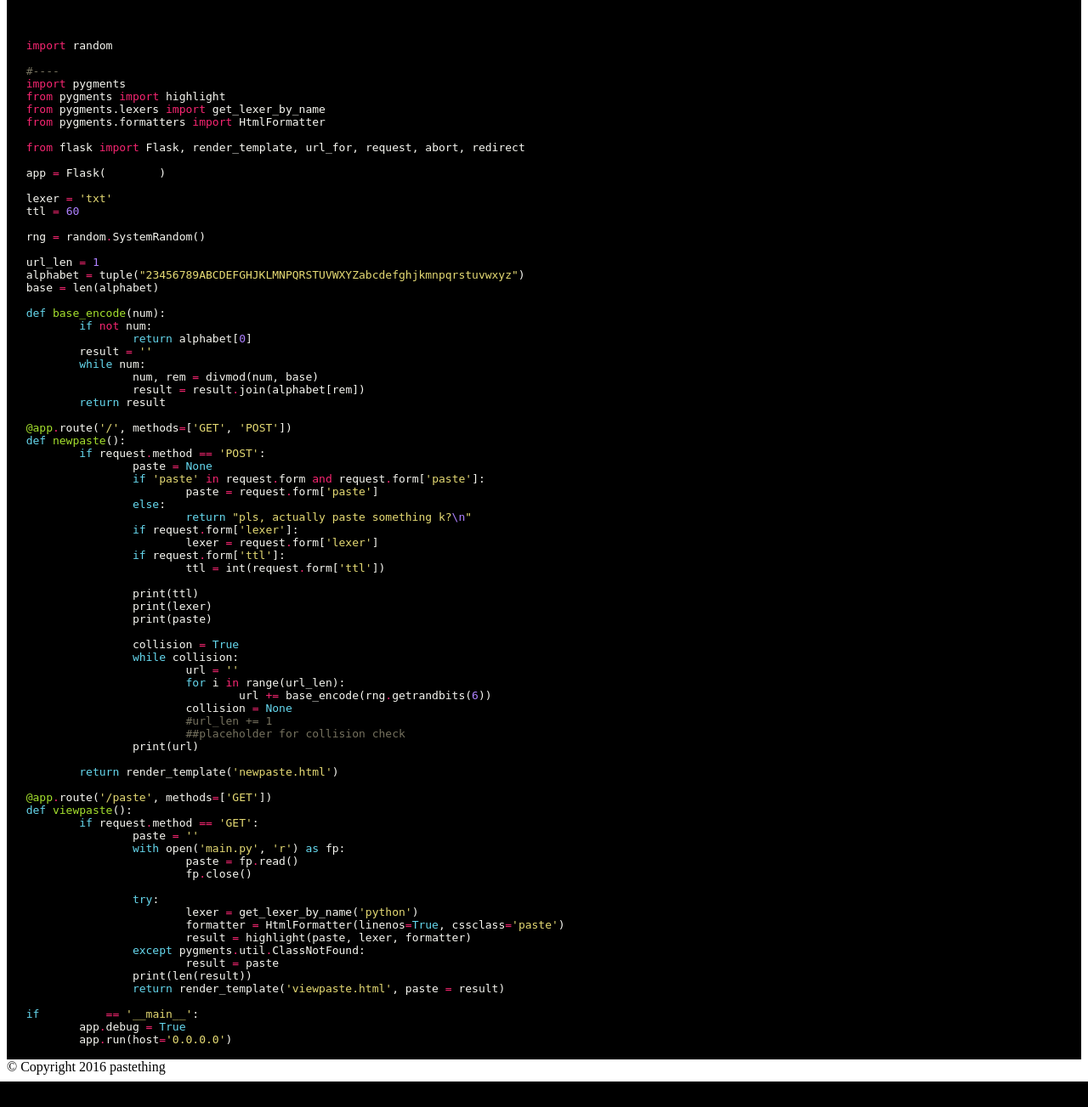
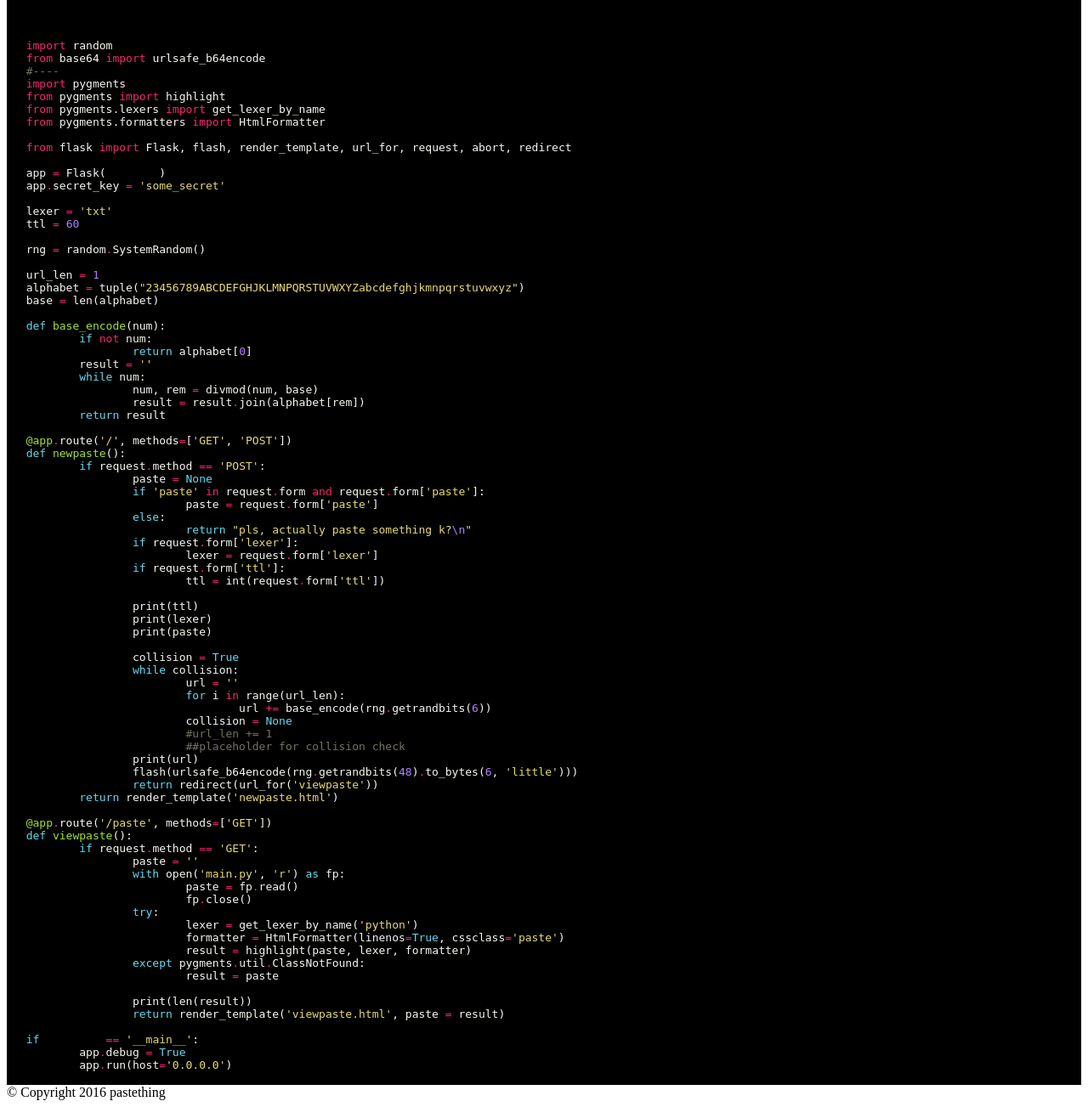
Before and after one commit to lbatalha/pastething, a Flask app: page /paste in a window 1280 px wide. Shown: the part 44-1347 px from the top of the page at 85% size. Before the commit the page ends 1317 px from the top, so only its background shows below. Run offline with Flask 2, Linux system fonts and the light colour scheme.

Commit message:
add generator for delete token add redirect

```diff
--- a/main.py
+++ b/main.py
@@ -1,16 +1,17 @@
 #!/usr/bin/env python3
 
 import random
-
+from base64 import urlsafe_b64encode
 #----
 import pygments
 from pygments import highlight
 from pygments.lexers import get_lexer_by_name
 from pygments.formatters import HtmlFormatter
 
-from flask import Flask, render_template, url_for, request, abort, redirect
+from flask import Flask, flash, render_template, url_for, request, abort, redirect
 
 app = Flask(__name__)
+app.secret_key = 'some_secret'
 
 lexer = 'txt'
 ttl = 60
@@ -56,7 +57,8 @@ def newpaste():
 			#url_len += 1
 			##placeholder for collision check
 		print(url)
-
+		flash(urlsafe_b64encode(rng.getrandbits(48).to_bytes(6, 'little')))
+		return redirect(url_for('viewpaste'))
 	return render_template('newpaste.html')
 
 @app.route('/paste', methods=['GET'])
@@ -66,13 +68,13 @@ def viewpaste():
 		with open('main.py', 'r') as fp:
 			paste = fp.read()
 			fp.close()
-
 		try:
 			lexer = get_lexer_by_name('python')
 			formatter = HtmlFormatter(linenos=True, cssclass='paste')
 			result = highlight(paste, lexer, formatter)
 		except pygments.util.ClassNotFound:
 			result = paste
+
 		print(len(result))
 		return render_template('viewpaste.html', paste = result)
 
--- a/templates/viewpaste.html
+++ b/templates/viewpaste.html
@@ -1,8 +1,16 @@
 {% extends 'layout.html' %}
-
+{% block head %}
+{{ super() }}
+{% endblock %}
 {% block title %}Paste{% endblock %}
 {% block wrapper %}
-
+<div id='info'>
+{% with messages = get_flashed_messages() %}
+ 	{% if messages %}
+ 		{{ messages[0] }}
+ 	{% endif %}
+{% endwith %}
+</div>
 <div id='content'>
 {{ paste|safe }}
 </div>
```
